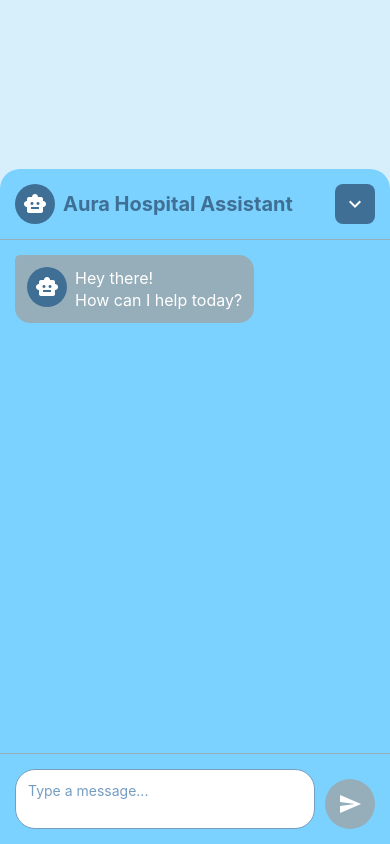
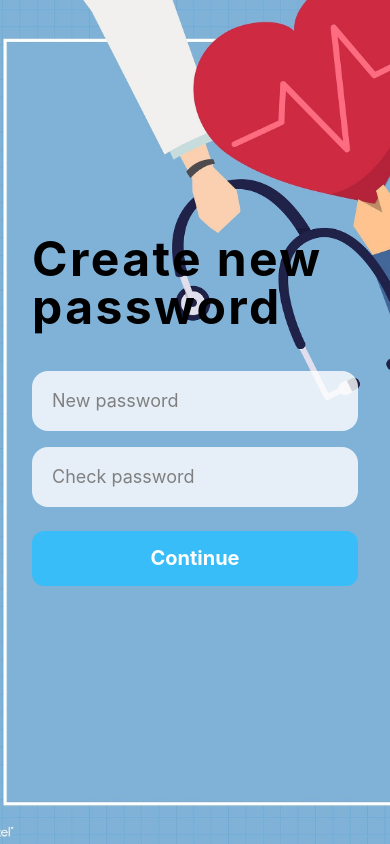
Before and after one commit to hmahmoud2211/AuraHospital, a React Native app: screen /NewPassword in a window 390 px wide. Built offline with nearby package versions, Linux system fonts and the light colour scheme.

Commit message:
first draft for forget password

```diff
--- a/App.js
+++ b/App.js
@@ -7,17 +7,22 @@ import { createNativeStackNavigator } from '@react-navigation/native-stack';
 import LoginScreen from './screens/LoginScreen';
 import SignupScreen from './screens/SignupScreen';
 import ChatbotScreen from './screens/Chatbot'
-
+import ForgotPasswordScreenScreen from './screens/ForgotPasswordScreen'
+import MobileNumberScreen from './screens/MobileNumberScreen'
+import NewPasswordScreen from './screens/NewPasswordScreen'
 
 const Stack = createNativeStackNavigator();
 
 function App() {
   return (
     <NavigationContainer>
-      <Stack.Navigator initialRouteName='Chatbot' screenOptions={{headerShown: false}}>
+      <Stack.Navigator initialRouteName='Login' screenOptions={{headerShown: false}}>
         <Stack.Screen name="Login" component={LoginScreen} />
         <Stack.Screen name="SignUp" component={SignupScreen} />
         <Stack.Screen name="Chatbot" component={ChatbotScreen} />
+        <Stack.Screen name="ForgotPassword" component={ForgotPasswordScreenScreen} />
+        <Stack.Screen name="MobileNumber" component={MobileNumberScreen} />
+        <Stack.Screen name="NewPassword" component={NewPasswordScreen} />
       </Stack.Navigator>
     </NavigationContainer>
   );
--- /dev/null
+++ b/screens/ForgotPasswordScreen.js
@@ -0,0 +1,64 @@
+import { View, Text, Image, TextInput, TouchableOpacity, Dimensions } from 'react-native'
+import React from 'react'
+import tw from 'twrnc';
+import { StatusBar } from 'expo-status-bar'
+import Animated, { FadeIn, FadeInDown, FadeInUp } from 'react-native-reanimated';
+import { useNavigation } from '@react-navigation/native';
+
+export default function LoginScreen() {
+    const navigation = useNavigation();
+    const {width} = Dimensions.get('window');
+
+    return (
+        <View style={tw`bg-white h-full w-full`}>
+            <StatusBar style="light" />
+            <Image style={tw`h-full w-full absolute`} source={require('./assets/hospital.png')} />
+
+            {/* title and form */}
+            <View style={tw`h-full w-full flex justify-center items-center px-8`}>
+                {/* Title */}
+                <View style={tw`w-full flex items-center mb-10`}>
+                    <Animated.Text entering={FadeInUp.duration(1000).springify()} style={tw`text-black font-bold tracking-wider text-5xl`}>
+                        Find your account
+                    </Animated.Text>
+                </View>
+                {/* form */}
+                <View style={[tw`w-full`, { maxWidth: 400 }]}>
+                    <Animated.View entering={FadeInDown.duration(1000).springify()}
+                        style={[
+                            tw`bg-white/80 rounded-2xl w-full mb-4 overflow-hidden`,
+                            { height: 60 }
+                        ]}>
+                        <TextInput
+                            placeholder='Email or Username'
+                            placeholderTextColor={'gray'}
+                            style={[
+                                tw`text-lg px-5`,
+                                { height: '100%' }
+                            ]}
+                        />
+                    </Animated.View>
+
+                    <Animated.View entering={FadeInDown.delay(400).duration(1000).springify()} style={tw`w-full mb-6`}>
+                        <TouchableOpacity onPress={() => navigation.push('NewPassword')}
+                            style={[
+                                tw`w-full bg-sky-400 rounded-xl items-center justify-center`,
+                                { height: 55 }
+                            ]}>
+                            <Text style={tw`text-xl font-bold text-white text-center`}>
+                                Continue
+                            </Text>
+                        </TouchableOpacity>
+                    </Animated.View>
+
+                    <Animated.View entering={FadeInDown.delay(600).duration(1000).springify()} style={tw`flex-row justify-center items-center space-x-2`}>
+                        <TouchableOpacity onPress={() => navigation.push('MobileNumber')}>
+                            <Text style={tw`text-sky-600 font-semibold text-base`}>Find by mobile number</Text>
+                        </TouchableOpacity>
+                    </Animated.View>
+
+                </View>
+            </View>
+        </View>
+    );
+}
--- a/screens/LoginScreen.js
+++ b/screens/LoginScreen.js
@@ -70,8 +70,14 @@ export default function LoginScreen() {
                     <Animated.View entering={FadeInDown.delay(600).duration(1000).springify()} style={tw`flex-row justify-center items-center space-x-2`}>
                         <Text style={tw`text-base`}>Don't have an account?</Text>
                         <TouchableOpacity onPress={() => navigation.push('SignUp')}>
-                            <Text style={tw`text-sky-600 font-semibold text-base`}>SignUP!</Text>
+                            <Text style={tw`text-sky-600 font-semibold text-base`}> SignUP</Text>
                         </TouchableOpacity>
+                    </Animated.View>
+
+                    <Animated.View entering={FadeInDown.delay(800).duration(1000).springify()} style={tw`flex-row justify-center items-center space-x-2`}>
+                    <TouchableOpacity onPress={() => navigation.push('ForgotPassword')}>
+                            <Text style={tw`text-sky-600 font-semibold text-base`}>Forgot password?</Text>
+                    </TouchableOpacity>
                     </Animated.View>
                 </View>
             </View>
--- /dev/null
+++ b/screens/MobileNumberScreen.js
@@ -0,0 +1,58 @@
+import { View, Text, Image, TextInput, TouchableOpacity, Dimensions } from 'react-native'
+import React from 'react'
+import tw from 'twrnc';
+import { StatusBar } from 'expo-status-bar'
+import Animated, { FadeIn, FadeInDown, FadeInUp } from 'react-native-reanimated';
+import { useNavigation } from '@react-navigation/native';
+
+export default function LoginScreen() {
+    const navigation = useNavigation();
+    const {width} = Dimensions.get('window');
+
+    return (
+        <View style={tw`bg-white h-full w-full`}>
+            <StatusBar style="light" />
+            <Image style={tw`h-full w-full absolute`} source={require('./assets/hospital.png')} />
+
+            {/* title and form */}
+            <View style={tw`h-full w-full flex justify-center items-center px-8`}>
+                {/* Title */}
+                <View style={tw`w-full flex items-center mb-10`}>
+                    <Animated.Text entering={FadeInUp.duration(1000).springify()} style={tw`text-black font-bold tracking-wider text-5xl`}>
+                        Enter your mobile number
+                    </Animated.Text>
+                </View>
+                {/* form */}
+                <View style={[tw`w-full`, { maxWidth: 400 }]}>
+                    <Animated.View entering={FadeInDown.duration(1000).springify()}
+                        style={[
+                            tw`bg-white/80 rounded-2xl w-full mb-4 overflow-hidden`,
+                            { height: 60 }
+                        ]}>
+                        <TextInput
+                            placeholder='Mobile number'
+                            placeholderTextColor={'gray'}
+                            style={[
+                                tw`text-lg px-5`,
+                                { height: '100%' }
+                            ]}
+                        />
+                    </Animated.View>
+
+                    <Animated.View entering={FadeInDown.delay(400).duration(1000).springify()} style={tw`w-full mb-6`}>
+                        <TouchableOpacity onPress={() => navigation.push('NewPassword')}
+                            style={[
+                                tw`w-full bg-sky-400 rounded-xl items-center justify-center`,
+                                { height: 55 }
+                            ]}>
+                            <Text style={tw`text-xl font-bold text-white text-center`}>
+                                Continue
+                            </Text>
+                        </TouchableOpacity>
+                    </Animated.View>
+
+                </View>
+            </View>
+        </View>
+    );
+}
--- /dev/null
+++ b/screens/NewPasswordScreen.js
@@ -0,0 +1,73 @@
+import { View, Text, Image, TextInput, TouchableOpacity, Dimensions } from 'react-native'
+import React from 'react'
+import tw from 'twrnc';
+import { StatusBar } from 'expo-status-bar'
+import Animated, { FadeIn, FadeInDown, FadeInUp } from 'react-native-reanimated';
+import { useNavigation } from '@react-navigation/native';
+
+export default function LoginScreen() {
+    const navigation = useNavigation();
+    const {width} = Dimensions.get('window');
+
+    return (
+        <View style={tw`bg-white h-full w-full`}>
+            <StatusBar style="light" />
+            <Image style={tw`h-full w-full absolute`} source={require('./assets/hospital.png')} />
+
+            {/* title and form */}
+            <View style={tw`h-full w-full flex justify-center items-center px-8`}>
+                {/* Title */}
+                <View style={tw`w-full flex items-center mb-10`}>
+                    <Animated.Text entering={FadeInUp.duration(1000).springify()} style={tw`text-black font-bold tracking-wider text-5xl`}>
+                        Create new password
+                    </Animated.Text>
+                </View>
+                {/* form */}
+                <View style={[tw`w-full`, { maxWidth: 400 }]}>
+                    <Animated.View entering={FadeInDown.duration(1000).springify()}
+                        style={[
+                            tw`bg-white/80 rounded-2xl w-full mb-4 overflow-hidden`,
+                            { height: 60 }
+                        ]}>
+                        <TextInput
+                            placeholder='New password'
+                            placeholderTextColor={'gray'}
+                            style={[
+                                tw`text-lg px-5`,
+                                { height: '100%' }
+                            ]}
+                        />
+                    </Animated.View>
+
+                    <Animated.View entering={FadeInDown.delay(200).duration(1000).springify()}
+                        style={[
+                            tw`bg-white/80 rounded-2xl w-full mb-6 overflow-hidden`,
+                            { height: 60 }
+                        ]}>
+                        <TextInput
+                            placeholder='Check password'
+                            placeholderTextColor={'gray'}
+                            secureTextEntry
+                            style={[
+                                tw`text-lg px-5`,
+                                { height: '100%' }
+                            ]}
+                        />
+                    </Animated.View>
+
+                    <Animated.View entering={FadeInDown.delay(400).duration(1000).springify()} style={tw`w-full mb-6`}>
+                        <TouchableOpacity onPress={() => navigation.push('Login')}
+                            style={[
+                                tw`w-full bg-sky-400 rounded-xl items-center justify-center`,
+                                { height: 55 }
+                            ]}>
+                            <Text style={tw`text-xl font-bold text-white text-center`}>
+                                Continue
+                            </Text>
+                        </TouchableOpacity>
+                    </Animated.View>
+                </View>
+            </View>
+        </View>
+    );
+}
```
